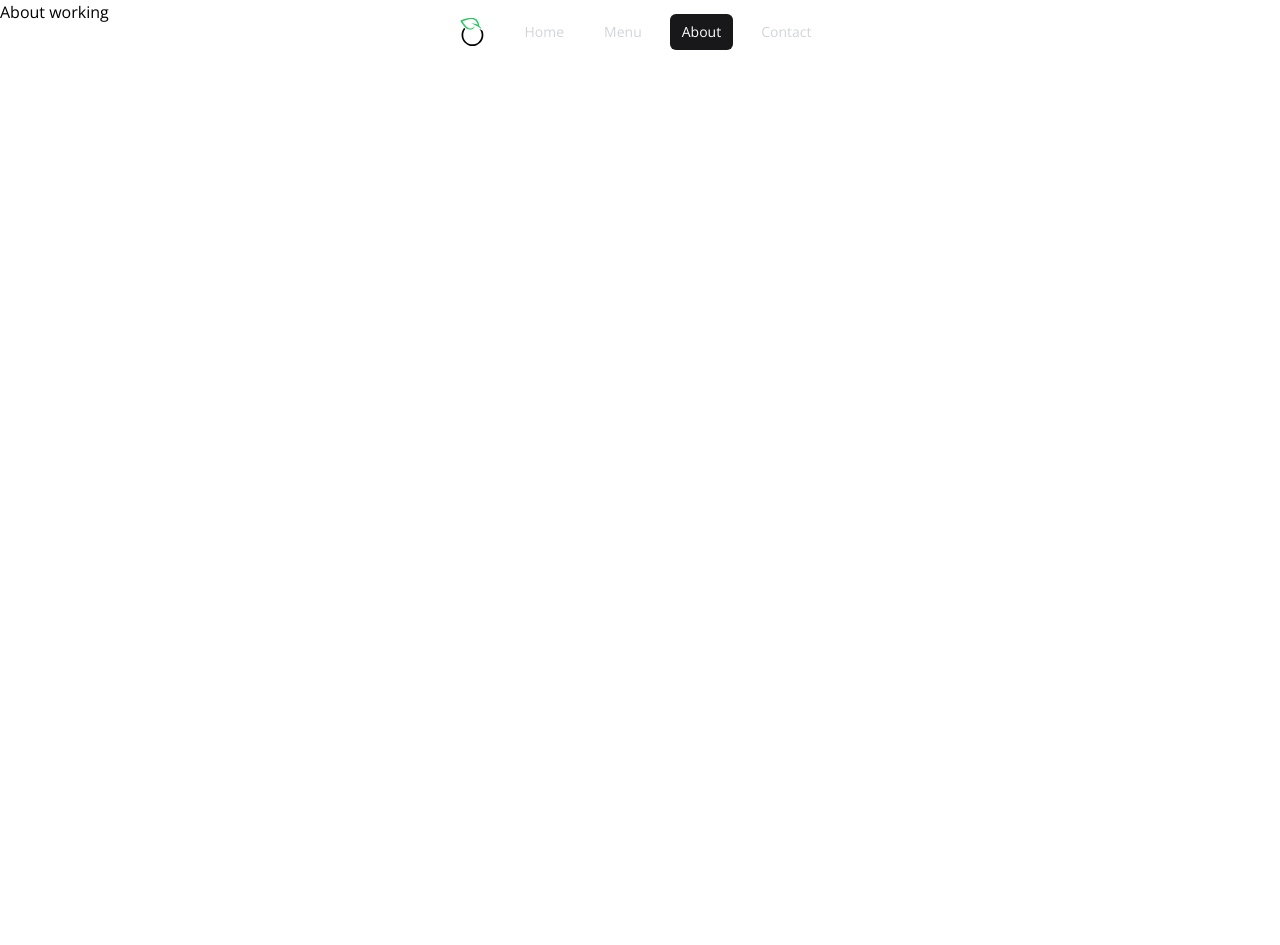
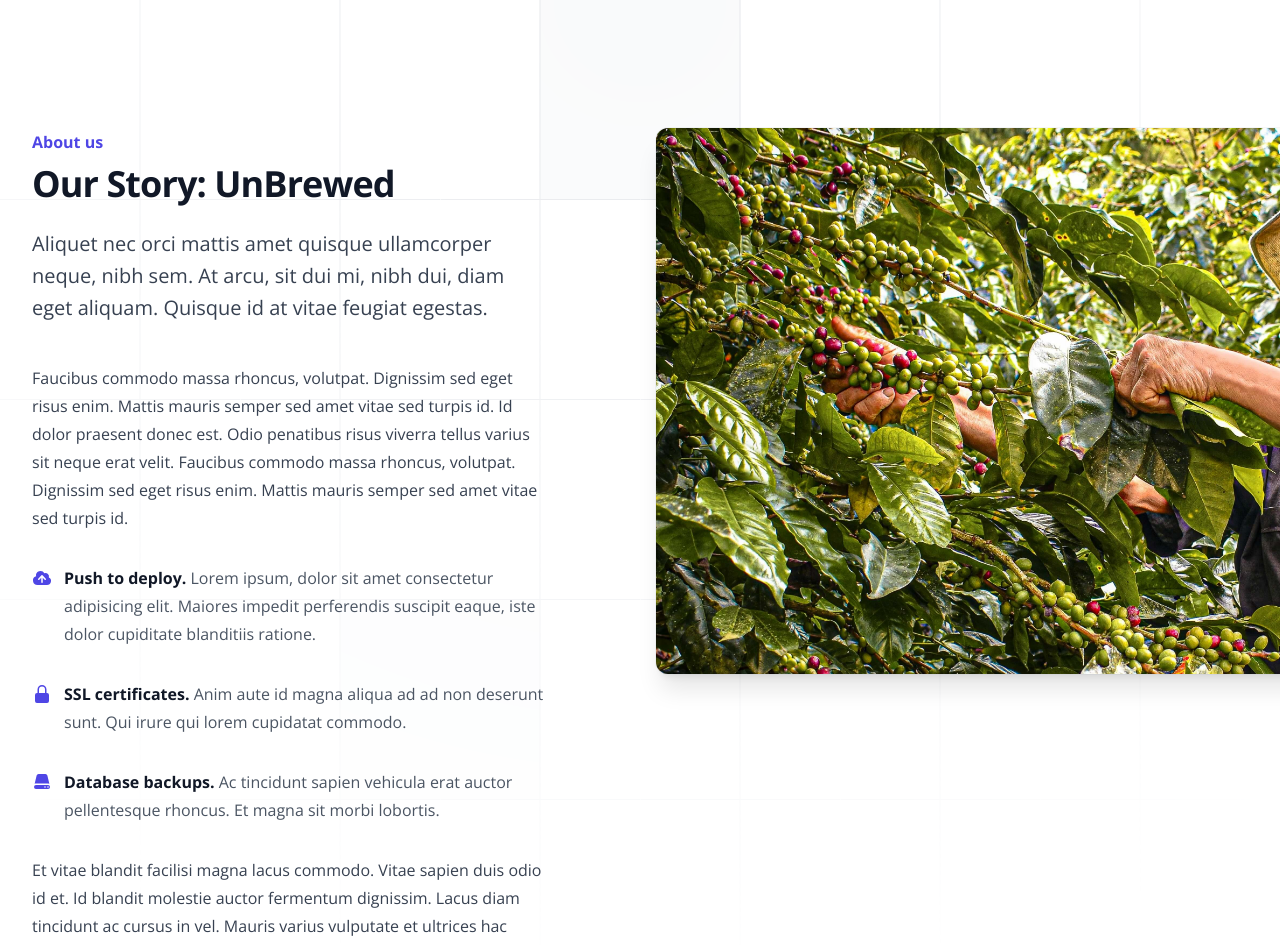
Before and after one commit to rccjoel/el-mercadito, a Next.js app: page /about in a window 1280 px wide. Shown: the top 945 px of the page. Before the commit the page ends 800 px from the top, so only its background shows below. Built offline with nearby package versions, Linux system fonts and the light colour scheme.

Commit message:
About section layout test

```diff
--- a/app/about/page.tsx
+++ b/app/about/page.tsx
@@ -1,3 +1,106 @@
+import Image from 'next/image';
+import { CloudArrowUpIcon, LockClosedIcon, ServerIcon } from '@heroicons/react/20/solid';
+
 export default function About() {
-    return <p>About working</p>
+  return (
+    <div className="relative isolate overflow-hidden bg-white px-6 py-24 sm:py-32 lg:overflow-visible lg:px-0">
+      <div className="absolute inset-0 -z-10 overflow-hidden">
+        <svg
+          className="absolute left-[max(50%,25rem)] top-0 h-[64rem] w-[128rem] -translate-x-1/2 stroke-gray-200 [mask-image:radial-gradient(64rem_64rem_at_top,white,transparent)]"
+          aria-hidden="true"
+        >
+          <defs>
+            <pattern
+              id="e813992c-7d03-4cc4-a2bd-151760b470a0"
+              width={200}
+              height={200}
+              x="50%"
+              y={-1}
+              patternUnits="userSpaceOnUse"
+            >
+              <path d="M100 200V.5M.5 .5H200" fill="none" />
+            </pattern>
+          </defs>
+          <svg x="50%" y={-1} className="overflow-visible fill-gray-50">
+            <path
+              d="M-100.5 0h201v201h-201Z M699.5 0h201v201h-201Z M499.5 400h201v201h-201Z M-300.5 600h201v201h-201Z"
+              strokeWidth={0}
+            />
+          </svg>
+          <rect width="100%" height="100%" strokeWidth={0} fill="url(#e813992c-7d03-4cc4-a2bd-151760b470a0)" />
+        </svg>
+      </div>
+      <div className="mx-auto grid max-w-2xl grid-cols-1 gap-x-8 gap-y-16 lg:mx-0 lg:max-w-none lg:grid-cols-2 lg:items-start lg:gap-y-10">
+        <div className="lg:col-span-2 lg:col-start-1 lg:row-start-1 lg:mx-auto lg:grid lg:w-full lg:max-w-7xl lg:grid-cols-2 lg:gap-x-8 lg:px-8">
+          <div className="lg:pr-4">
+            <div className="lg:max-w-lg">
+              <p className="text-base font-semibold leading-7 text-indigo-600">About us</p>
+              <h1 className="mt-2 text-3xl font-bold tracking-tight text-gray-900 sm:text-4xl">Our Story: UnBrewed</h1>
+              <p className="mt-6 text-xl leading-8 text-gray-700">
+                Aliquet nec orci mattis amet quisque ullamcorper neque, nibh sem. At arcu, sit dui mi, nibh dui, diam
+                eget aliquam. Quisque id at vitae feugiat egestas.
+              </p>
+            </div>
+          </div>
+        </div>
+        <div className="-ml-12 -mt-12 p-12 lg:sticky lg:top-4 lg:col-start-2 lg:row-span-2 lg:row-start-1 lg:overflow-hidden">
+            <Image
+                src="/grower.jpeg"
+                width={3386}
+                height={2029}
+                alt="Coffee grower"
+                className="w-[28rem] max-w-none rounded-xl bg-gray-900 shadow-xl ring-1 ring-gray-400/10 md:w-[57rem]"
+            />
+        </div>
+        <div className="lg:col-span-2 lg:col-start-1 lg:row-start-2 lg:mx-auto lg:grid lg:w-full lg:max-w-7xl lg:grid-cols-2 lg:gap-x-8 lg:px-8">
+          <div className="lg:pr-4">
+            <div className="max-w-xl text-base leading-7 text-gray-700 lg:max-w-lg">
+              <p>
+                Faucibus commodo massa rhoncus, volutpat. Dignissim sed eget risus enim. Mattis mauris semper sed amet
+                vitae sed turpis id. Id dolor praesent donec est. Odio penatibus risus viverra tellus varius sit neque
+                erat velit. Faucibus commodo massa rhoncus, volutpat. Dignissim sed eget risus enim. Mattis mauris
+                semper sed amet vitae sed turpis id.
+              </p>
+              <ul role="list" className="mt-8 space-y-8 text-gray-600">
+                <li className="flex gap-x-3">
+                  <CloudArrowUpIcon className="mt-1 h-5 w-5 flex-none text-indigo-600" aria-hidden="true" />
+                  <span>
+                    <strong className="font-semibold text-gray-900">Push to deploy.</strong> Lorem ipsum, dolor sit amet
+                    consectetur adipisicing elit. Maiores impedit perferendis suscipit eaque, iste dolor cupiditate
+                    blanditiis ratione.
+                  </span>
+                </li>
+                <li className="flex gap-x-3">
+                  <LockClosedIcon className="mt-1 h-5 w-5 flex-none text-indigo-600" aria-hidden="true" />
+                  <span>
+                    <strong className="font-semibold text-gray-900">SSL certificates.</strong> Anim aute id magna aliqua
+                    ad ad non deserunt sunt. Qui irure qui lorem cupidatat commodo.
+                  </span>
+                </li>
+                <li className="flex gap-x-3">
+                  <ServerIcon className="mt-1 h-5 w-5 flex-none text-indigo-600" aria-hidden="true" />
+                  <span>
+                    <strong className="font-semibold text-gray-900">Database backups.</strong> Ac tincidunt sapien
+                    vehicula erat auctor pellentesque rhoncus. Et magna sit morbi lobortis.
+                  </span>
+                </li>
+              </ul>
+              <p className="mt-8">
+                Et vitae blandit facilisi magna lacus commodo. Vitae sapien duis odio id et. Id blandit molestie auctor
+                fermentum dignissim. Lacus diam tincidunt ac cursus in vel. Mauris varius vulputate et ultrices hac
+                adipiscing egestas. Iaculis convallis ac tempor et ut. Ac lorem vel integer orci.
+              </p>
+              <h2 className="mt-16 text-2xl font-bold tracking-tight text-gray-900">No server? No problem.</h2>
+              <p className="mt-6">
+                Id orci tellus laoreet id ac. Dolor, aenean leo, ac etiam consequat in. Convallis arcu ipsum urna nibh.
+                Pharetra, euismod vitae interdum mauris enim, consequat vulputate nibh. Maecenas pellentesque id sed
+                tellus mauris, ultrices mauris. Tincidunt enim cursus ridiculus mi. Pellentesque nam sed nullam sed diam
+                turpis ipsum eu a sed convallis diam.
+              </p>
+            </div>
+          </div>
+        </div>
+      </div>
+    </div>
+  )
 }
--- a/app/layout.tsx
+++ b/app/layout.tsx
@@ -1,25 +1,14 @@
-import type { Metadata } from "next";
-import { opensans } from "./ui/fonts";
-import "./globals.css";
-import Navigation from "./ui/navigation";
-import Footer from "./ui/footer";
-
-export const metadata: Metadata = {
-  title: "El Mercadito Grab & Go",
-  description: "Generated by create next app",
-};
+import '@/app/globals.css';
+import { opensans } from "@/app/ui/fonts";
 
 export default function RootLayout({
   children,
-}: Readonly<{
+}: {
   children: React.ReactNode;
-}>) {
+}) {
   return (
     <html lang="en">
-      <body className={`${opensans.className} antialiased`}>
-        <Navigation />
-        {children}
-      </body>
+      <body className={`${opensans.className} antialiased`}>{children}</body>
     </html>
   );
 }
--- /dev/null
+++ b/app/menu/breakfast/page.tsx
@@ -0,0 +1,3 @@
+export default function Breakfast() {
+    return 'Breaky here!';
+}
--- /dev/null
+++ b/app/menu/coffee/page.tsx
@@ -0,0 +1,3 @@
+export default function Coffee() {
+    return 'Coffee here!';
+}
--- /dev/null
+++ b/app/menu/layout.tsx
@@ -0,0 +1,12 @@
+import SideNav from "../ui/menu/sidenav";
+
+export default function Layout({ children }: { children: React.ReactNode }) {
+  return (
+    <div className="flex h-screen flex-col md:flex-row md:overflow-hidden">
+      <div className="w-full flex-none md:w-64">
+        <SideNav />
+      </div>
+      <div className="flex-grow p-6 md:overflow-y-auto md:p-12">{children}</div>
+    </div>
+  );
+}
--- a/app/menu/page.tsx
+++ b/app/menu/page.tsx
@@ -1,3 +1,5 @@
 export default function Menu() {
-    return <p>Menu working</p>
+    return (
+        <p>Works!</p>
+    )
 }
--- /dev/null
+++ b/app/menu/tapas/page.tsx
@@ -0,0 +1,3 @@
+export default function Tapas() {
+    return 'Tapas here ole!';
+}
--- /dev/null
+++ b/app/ui/menu/menu-links.tsx
@@ -0,0 +1,43 @@
+'use client';
+
+import Link from 'next/link';
+import { usePathname } from 'next/navigation';
+import clsx from 'clsx';
+
+const links = [
+  {
+    name: 'Coffee',
+    href: '/menu/coffee'
+  },
+  {
+    name: 'Breakfast',
+    href: '/menu/breakfast'
+  },
+  {
+    name: 'Tapas',
+    href: '/menu/tapas'
+  }
+]
+
+export default function MenuLinks() {
+  const pathname = usePathname();
+  return (
+    <>
+      {links.map((link) => {
+        return (
+          <Link
+            key={link.name}
+            href={link.href}
+            className={clsx("flex h-[48px] grow items-center justify-center gap-2 rounded-md bg-gray-50 p-3 text-sm font-medium hover:bg-sky-100 hover:text-blue-600 md:flex-none md:justify-start md:p-2 md:px-3",
+                            {
+                              'bg-sky-100 text-blue-600': pathname === link.href,
+                            },
+            )}
+          >
+            <p>{link.name}</p>
+          </Link>
+        );
+      })}
+    </>
+  );
+}
--- /dev/null
+++ b/app/ui/menu/sidenav.tsx
@@ -0,0 +1,11 @@
+import MenuLinks from './menu-links';
+
+export default function SideNav() {
+  return (
+    <div className="flex h-full flex-col px-3 py-4 md:px-2">
+      <div className="flex grow flex-row justify-between z-100 space-x-2 md:flex-col md:space-x-0 md:space-y-2">
+        <MenuLinks />
+      </div>
+    </div>
+  );
+}
--- a/package.json
+++ b/package.json
@@ -12,9 +12,9 @@
     "@headlessui/react": "^1.7.18",
     "@heroicons/react": "^2.1.1",
     "clsx": "^2.1.0",
-    "next": "14.1.0",
-    "react": "^18",
-    "react-dom": "^18"
+    "next": "^14.1.3",
+    "react": "^18.2.0",
+    "react-dom": "^18.2.0"
   },
   "devDependencies": {
     "@types/node": "^20",
```
Also changed, not shown: public/grower.jpeg (added), 1 other file (tests, documents, lock files or other folders).
